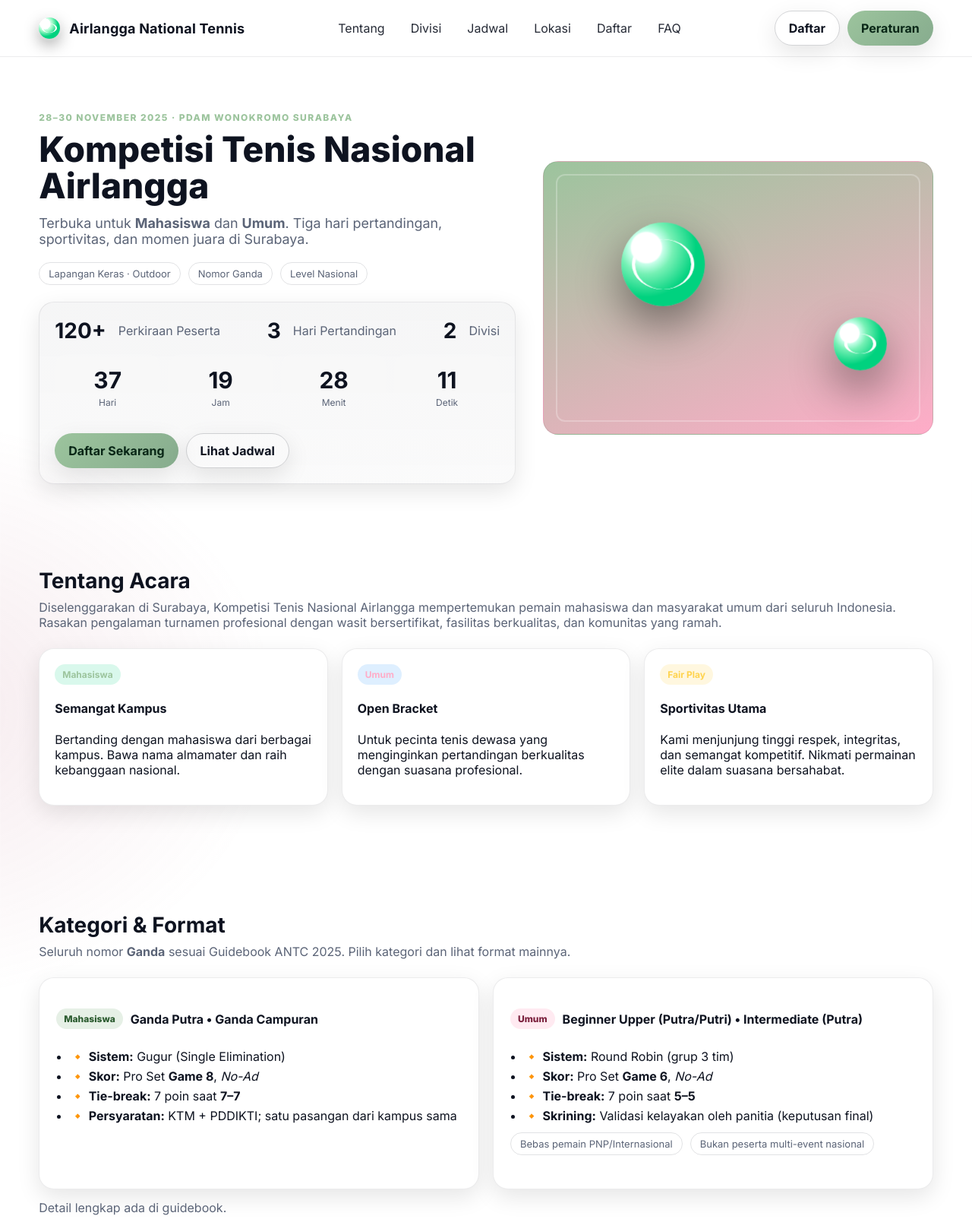
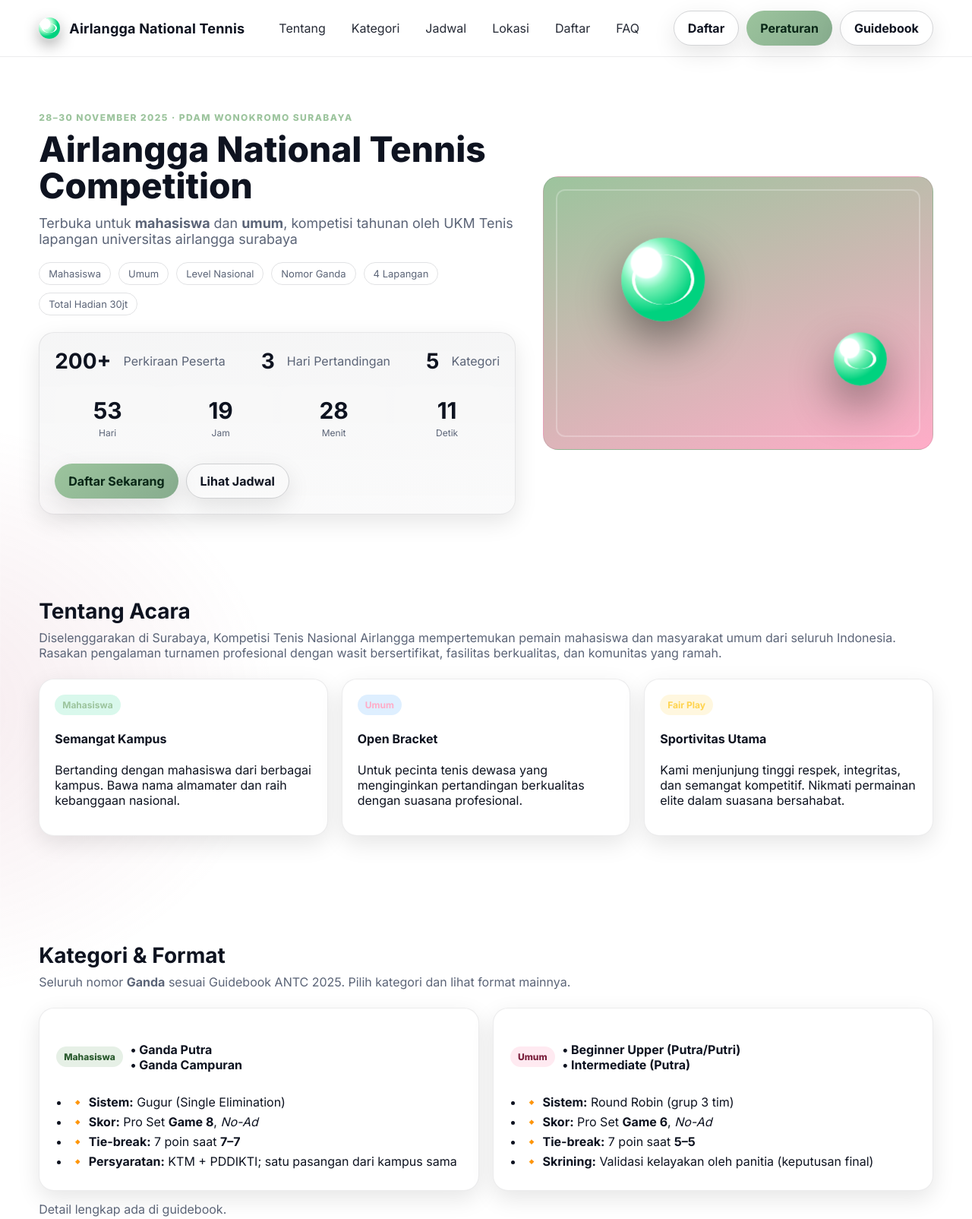
Before and after one commit to auliamnaufal/Web-ANTC, a plain HTML site: page index.html in a window 1280 px wide. Shown: the top 1604 px of the page at 76% size. Drawn offline with Linux system fonts and the light colour scheme.

Commit message:
Feat: change design

```diff
--- a/index.html
+++ b/index.html
@@ -186,7 +186,7 @@
       <button class="menu-toggle" aria-label="Buka menu">☰</button>
       <nav class="hide-mobile">
         <a class="link" href="#about">Tentang</a>
-        <a class="link" href="#divisions">Divisi</a>
+        <a class="link" href="#divisions">Kategori</a>
         <a class="link" href="#schedule">Jadwal</a>
         <a class="link" href="#venue">Lokasi</a>
         <a class="link" href="#register">Daftar</a>
@@ -195,6 +195,7 @@
       <div class="cta">
         <a href="#register" class="btn btn-outline">Daftar</a>
         <a href="#rules" class="btn btn-primary">Peraturan</a>
+        <a class="btn btn-outline" href="Belum FInal GUIDEBOOK ANTC 2025.pdf" target="_blank" rel="noopener">Guidebook</a>
       </div>
     </div>
   </header>
@@ -205,18 +206,21 @@
       <div class="container hero-grid">
         <div>
           <div class="eyebrow">28–30 November 2025 · PDAM Wonokromo Surabaya</div>
-          <h2 class="title">Kompetisi Tenis Nasional Airlangga</h2>
-          <p class="subtitle">Terbuka untuk <b>Mahasiswa</b> dan <b>Umum</b>. Tiga hari pertandingan, sportivitas, dan momen juara di Surabaya.</p>
+          <h2 class="title">Airlangga National Tennis Competition</h2>
+          <p class="subtitle">Terbuka untuk <strong>mahasiswa</strong> dan <strong>umum</strong>, kompetisi tahunan oleh UKM Tenis lapangan universitas airlangga surabaya</p>
           <div class="badges">
-            <span class="chip">Lapangan Keras · Outdoor</span>
+            <span class="chip">Mahasiswa</span>
+            <span class="chip">Umum</span>
+            <span class="chip">Level Nasional</span>
             <span class="chip">Nomor Ganda</span>
-            <span class="chip">Level Nasional</span>
+            <span class="chip">4 Lapangan</span>
+            <span class="chip">Total Hadian 30jt</span>
           </div>
           <div class="hero-card glass">
             <div style="display:flex;gap:12px;align-items:center;justify-content:space-between;flex-wrap:wrap">
-              <div class="kpi"><b id="registered">120+</b><span>Perkiraan Peserta</span></div>
+              <div class="kpi"><b id="registered">200+</b><span>Perkiraan Peserta</span></div>
               <div class="kpi"><b>3</b><span>Hari Pertandingan</span></div>
-              <div class="kpi"><b>2</b><span>Divisi</span></div>
+              <div class="kpi"><b>5</b><span>Kategori</span></div>
             </div>
             <div class="countdown" aria-label="Countdown to start">
               <div class="tile"><h3 id="dd">00</h3><span>Hari</span></div>
@@ -272,7 +276,7 @@
           <div class="format-card">
             <div class="format-head">
               <span class="pill green">Mahasiswa</span>
-              <h4>Ganda Putra • Ganda Campuran</h4>
+              <h4>• Ganda Putra <br>• Ganda Campuran</h4>
             </div>
             <ul class="format-list">
               <li>🔸 <b>Sistem:</b> Gugur (Single Elimination)</li>
@@ -284,7 +288,8 @@
           <div class="format-card">
             <div class="format-head">
               <span class="pill pink">Umum</span>
-              <h4>Beginner Upper (Putra/Putri) • Intermediate (Putra)</h4>
+              <h4>• Beginner Upper (Putra/Putri) <br> • Intermediate (Putra)</h4><br>
+              <h4></h4>
             </div>
             <ul class="format-list">
               <li>🔸 <b>Sistem:</b> Round Robin (grup 3 tim)</li>
@@ -292,10 +297,6 @@
               <li>🔸 <b>Tie-break:</b> 7 poin saat <b>5–5</b></li>
               <li>🔸 <b>Skrining:</b> Validasi kelayakan oleh panitia (keputusan final)</li>
             </ul>
-            <div class="badges mini">
-              <span class="chip">Bebas pemain PNP/Internasional</span>
-              <span class="chip">Bukan peserta multi-event nasional</span>
-            </div>
           </div>
         </div>
         <p class="section-sub" style="margin-top:14px">Detail lengkap ada di guidebook.</p>
@@ -321,14 +322,14 @@
         </div>
         <h4 class="section-title" style="font-size:20px;color:var(--accent-2);margin-top:26px">Hari 2 — Sabtu, 29 Nov 2025</h4>
         <div class="timeline">
-          <div class="ti"><div class="ti-head"><span class="time">08:00</span><span class="date">Perempat Final / Lanjutan Grup</span></div><div class="meta">Sesuai kategori</div></div>
-          <div class="ti"><div class="ti-head"><span class="time">13:30</span><span class="date">Semifinal</span></div><div class="meta">Bergantian di beberapa lapangan</div></div>
+          <div class="ti"><div class="ti-head"><span class="time">07:00</span><span class="date">Lanjutan Grup</span></div><div class="meta">Sesuai kategori</div></div>
+          <div class="ti"><div class="ti-head"><span class="time">13:30</span><span class="date">Perempat Final /</span></div><div class="meta">Bergantian di beberapa lapangan</div></div>
         </div>
         <h4 class="section-title" style="font-size:20px;color:var(--accent-2);margin-top:26px">Hari 3 — Minggu, 30 Nov 2025</h4>
         <div class="timeline">
-          <div class="ti"><div class="ti-head"><span class="time">09:00</span><span class="date">Final</span></div><div class="meta">Seluruh kategori</div></div>
-          <div class="ti"><div class="ti-head"><span class="time">14:00</span><span class="date">Penghargaan & Dokumentasi</span></div><div class="meta">Piala, medali, sertifikat</div></div>
-          <div class="ti"><div class="ti-head"><span class="time">15:00</span><span class="date">Penutupan</span></div><div class="meta">Terima kasih & umpan balik</div></div>
+          <div class="ti"><div class="ti-head"><span class="time">09:00</span><span class="date">Semifinal</span></div><div class="meta">Seluruh kategori</div></div>
+          <div class="ti"><div class="ti-head"><span class="time">14:00</span><span class="date">Final</span></div><div class="meta">Bergantian di beberapa lapangan</div></div>
+          <div class="ti"><div class="ti-head"><span class="time">16:00</span><span class="date">Awarding</span></div><div class="meta">Terima kasih & umpan balik</div></div>
         </div>
       </div>
     </section>
@@ -343,9 +344,8 @@
             <h4>Alamat</h4>
             <p>Lapangan Tenis PDAM Surabaya<br/>Surabaya, Jawa Timur, Indonesia</p>
             <ul>
-              <li>Patokan: Komplek kantor PDAM</li>
-              <li>Fasilitas: toilet, area teduh, kantin</li>
-              <li>Cuaca: panas & lembap — bawa sunscreen & topi</li>
+              <li>Jumlah Lapangan: 2 indoor 2 outdoor</li>
+              <li>fasilitas: toilet, cafe, area teduh, mushola, parkiran luas</li>
             </ul>
             <div class="venue-features">
               <div class="vchip">🏟️ Lapangan Keras</div>
@@ -574,7 +574,7 @@
     // Countdown to 12 Nov 2025 08:00 GMT+7 (Asia/Jakarta)
     (function(){
       const tzOffsetMs = 7 * 60 * 60 * 1000; // GMT+7
-      const target = new Date(Date.UTC(2025, 10, 12, 1, 0, 0)); // 08:00 WIB (month is 0-indexed)
+      const target = new Date(Date.UTC(2025, 10, 28, 1, 0, 0)); // 08:00 WIB (month is 0-indexed)
       function pad(n){return n.toString().padStart(2,'0')}
       function tick(){
         const now = new Date();
```
